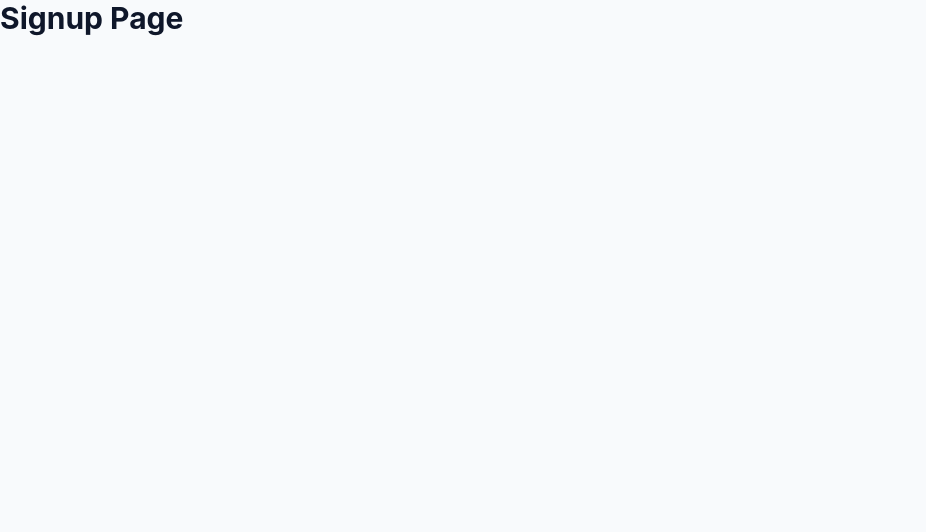
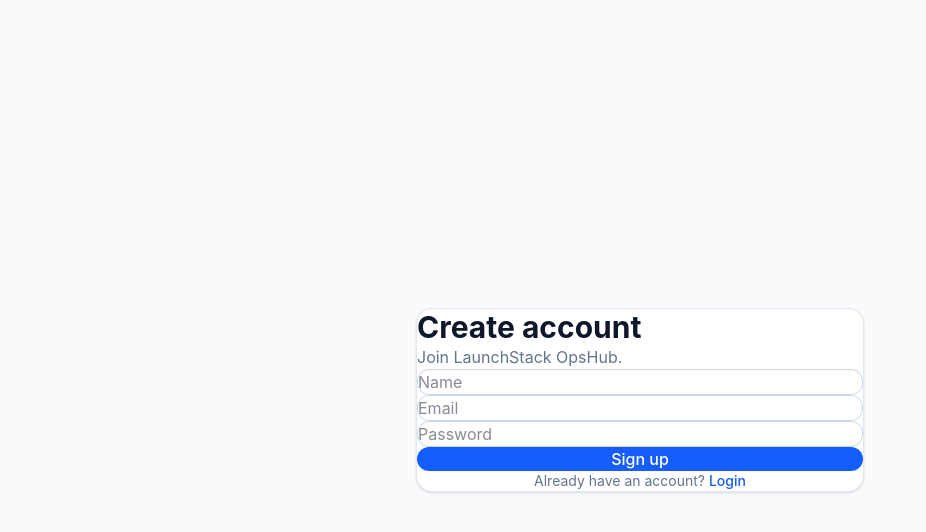
Before and after one commit to tanmaykumar7106-collab/launchstack-opshub, a React (Vite) app in the folder client/: page /signup in a window 1280 px wide. Shown: the top 532 px of the page, without its empty margins (0-926 px from the left). Built offline with nearby package versions, Linux system fonts and the light colour scheme.

Commit message:
chore: prepare backend for Koyeb deployment

```diff
--- a/client/src/features/auth/SignupPage.jsx
+++ b/client/src/features/auth/SignupPage.jsx
@@ -1,7 +1,98 @@
+import { useState } from "react";
+import { Link, useNavigate } from "react-router-dom";
+import toast from "react-hot-toast";
+import { useAuth } from "../../context/AuthContext";
+
 export default function SignupPage() {
-return (
-    <h1 className="p-10 text-3xl font-bold">
-    Signup Page
-    </h1>
-);
+    const navigate = useNavigate();
+    const { register } = useAuth();
+
+    const [form, setForm] = useState({
+        name: "",
+        email: "",
+        password: "",
+    });
+
+    const [loading, setLoading] = useState(false);
+
+    const handleChange = (e) => {
+        setForm({
+            ...form,
+            [e.target.name]: e.target.value,
+        });
+    };
+
+    const handleSubmit = async (e) => {
+        e.preventDefault();
+        setLoading(true);
+
+        try {
+            await register(form);
+            toast.success("Account created successfully");
+            navigate("/");
+        } catch (err) {
+            toast.error(err.response?.data?.message || "Signup failed");
+        } finally {
+            setLoading(false);
+        }
+    };
+
+    return (
+        <div className="flex min-h-screen items-center justify-center bg-slate-50 px-4 dark:bg-slate-950">
+            <div className="w-full max-w-md rounded-2xl border border-slate-200 bg-white p-8 shadow-sm dark:border-slate-800 dark:bg-slate-900">
+                <h1 className="text-3xl font-bold text-slate-900 dark:text-white">
+                    Create account
+                </h1>
+
+                <p className="mt-2 text-slate-500 dark:text-slate-400">
+                    Join LaunchStack OpsHub.
+                </p>
+
+                <form onSubmit={handleSubmit} className="mt-6 space-y-4">
+                    <input
+                        name="name"
+                        placeholder="Name"
+                        value={form.name}
+                        onChange={handleChange}
+                        className="w-full rounded-xl border border-slate-300 bg-white p-3 text-slate-900 outline-none focus:ring-2 focus:ring-blue-200 dark:border-slate-700 dark:bg-slate-950 dark:text-white"
+                        required
+                    />
+
+                    <input
+                        name="email"
+                        type="email"
+                        placeholder="Email"
+                        value={form.email}
+                        onChange={handleChange}
+                        className="w-full rounded-xl border border-slate-300 bg-white p-3 text-slate-900 outline-none focus:ring-2 focus:ring-blue-200 dark:border-slate-700 dark:bg-slate-950 dark:text-white"
+                        required
+                    />
+
+                    <input
+                        name="password"
+                        type="password"
+                        placeholder="Password"
+                        value={form.password}
+                        onChange={handleChange}
+                        className="w-full rounded-xl border border-slate-300 bg-white p-3 text-slate-900 outline-none focus:ring-2 focus:ring-blue-200 dark:border-slate-700 dark:bg-slate-950 dark:text-white"
+                        required
+                    />
+
+                    <button
+                        disabled={loading}
+                        className="w-full rounded-xl bg-blue-600 p-3 font-medium text-white hover:bg-blue-700 disabled:opacity-60"
+                    >
+                        {loading ? "Creating account..." : "Sign up"}
+                    </button>
+                </form>
+
+                <p className="mt-6 text-center text-sm text-slate-500 dark:text-slate-400">
+                    Already have an account?{" "}
+                    <Link to="/login" className="font-medium text-blue-600">
+                        Login
+                    </Link>
+                </p>
+            </div>
+        </div>
+    );
 }
```
Also changed, not shown: 1 other file (tests, documents, lock files or other folders).
